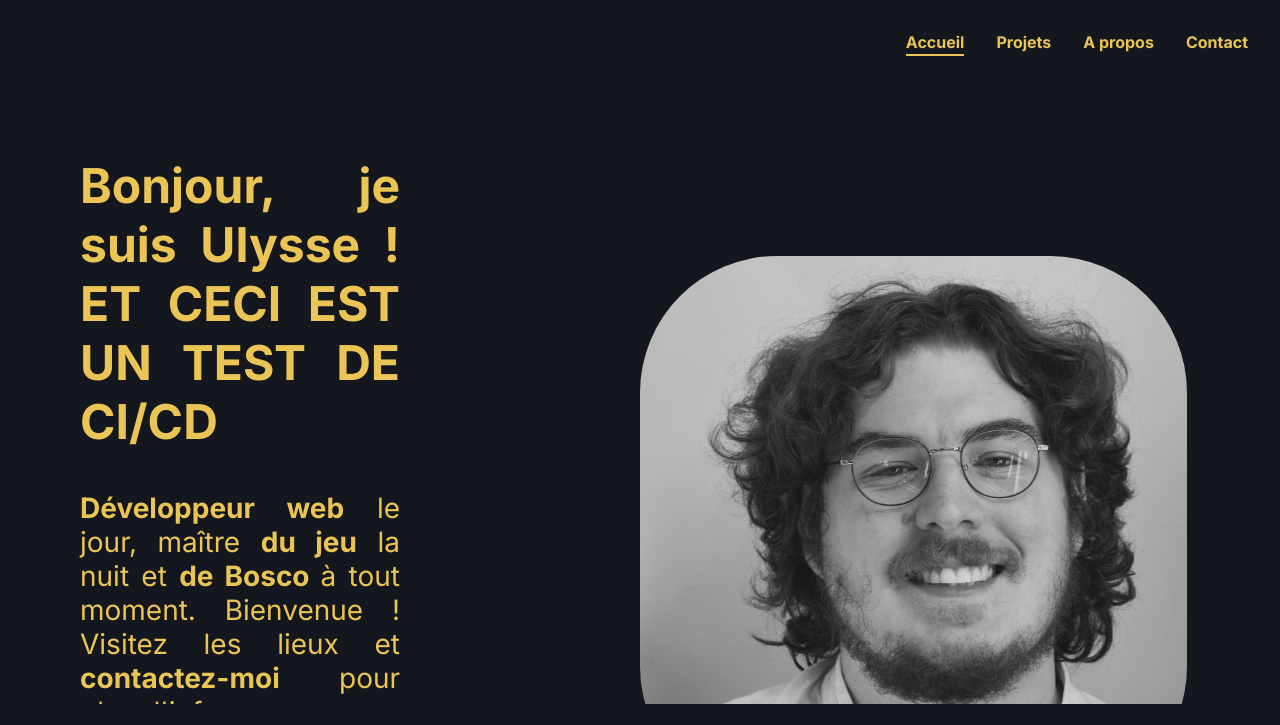
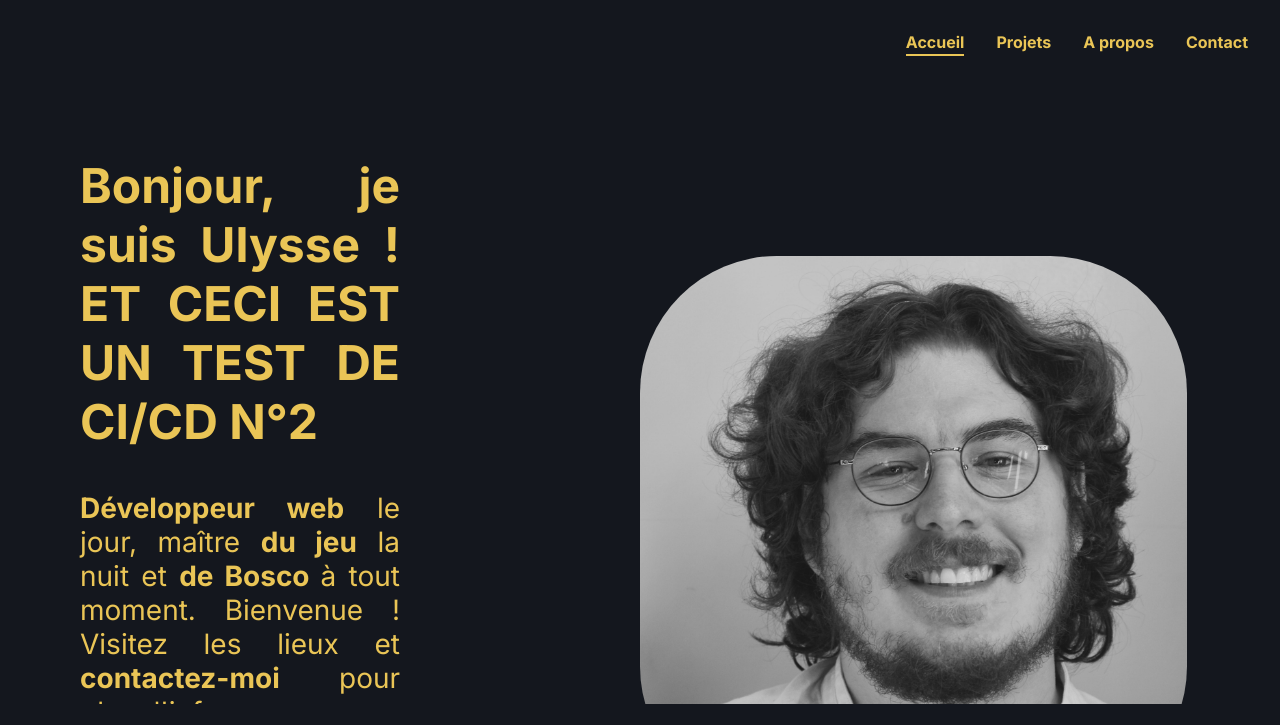
Before and after one commit to Skarginson/portfolio, a plain HTML site: page index.html in a window 1280 px wide. Shown: the top 725 px of the page. Drawn offline with Linux system fonts and the light colour scheme.

Commit message:
test n°2

```diff
--- a/index.html
+++ b/index.html
@@ -19,7 +19,7 @@
 
     <section id="accueil">
       <div id="left-column">
-        <h1>Bonjour, je suis Ulysse ! ET CECI EST UN TEST DE CI/CD</h1>
+        <h1>Bonjour, je suis Ulysse ! ET CECI EST UN TEST DE CI/CD N°2</h1>
         <p>
           <span>Développeur web</span> le jour, maître <span>du jeu</span> la
           nuit et
```
